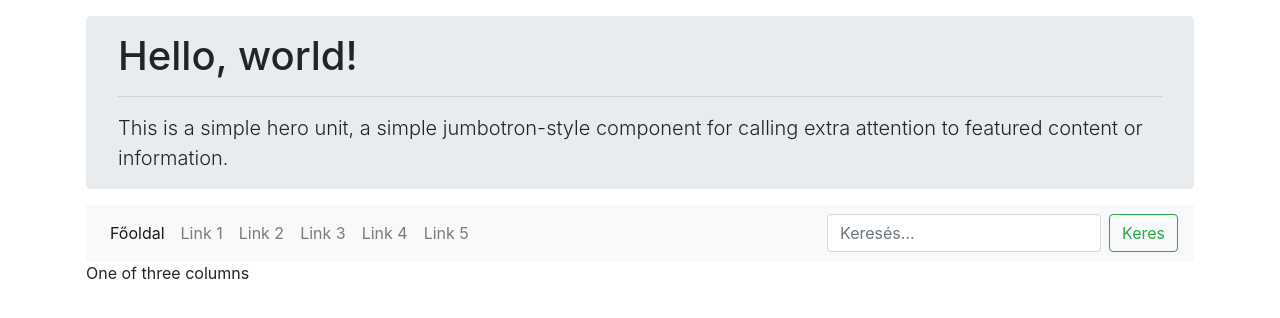
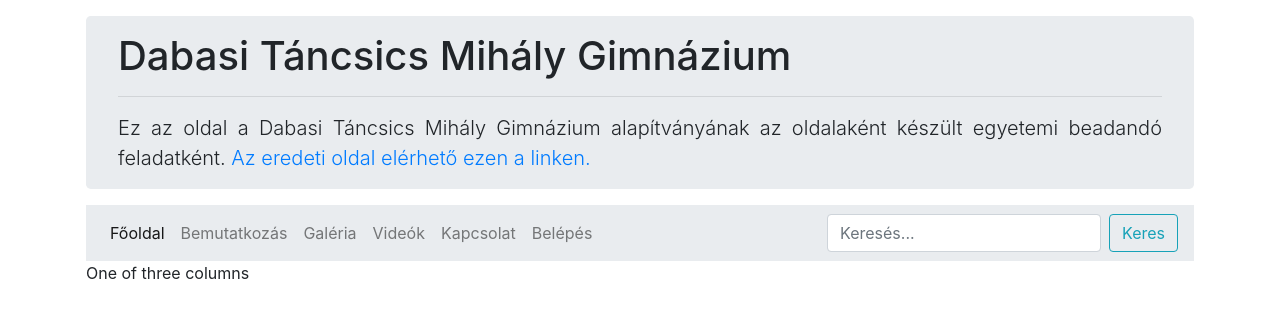
Before and after one commit to kovacsguido/webprog1, a PHP site: page / in a window 1280 px wide. Shown: the top 318 px of the page. Run offline with PHP 8.4, Linux system fonts and the light colour scheme.

Commit message:
Improved the menu and the main template

```diff
--- a/includes/config.inc.php
+++ b/includes/config.inc.php
@@ -1,19 +1,17 @@
 <?php
 
-$windowTitle = [
-    'text' => 'Mini honlap Kft.',
-];
+$windowTitle = 'Dabasi Táncsics Mihály Gimnázium';
 
 $headDetails = [
     'imgSource' => 'logo.png',
     'imgAlt'    => 'logo',
     'title'     => 'Mini honlap',
-    'slogan'    => ''
+    'slogan'    => 'Ez az oldal a Dabasi Táncsics Mihály Gimnázium alapítványának az oldalaként készült egyetemi beadandó feladatként. <a href="http://www.dagim.hu/" target="_blank">Az eredeti oldal elérhető ezen a linken.</a>'
 ];
 
 $footerDetails = [
     'copyright' => 'Copyright ' . date("Y") . '.',
-    'company'   => 'Mini honlap Kft.'
+    'company'   => 'Dabasi Táncsics Mihály Gimnázium'
 ];
 
 $pages = [
@@ -36,6 +34,10 @@
     'videos'     => [
         'file'  => 'videos',
         'title' => 'Videók'
+    ],
+    'login'     => [
+        'file'  => 'login',
+        'title' => 'Belépés'
     ]
 ];
 
--- a/templates/index.tpl.php
+++ b/templates/index.tpl.php
@@ -9,12 +9,13 @@
     <link rel="stylesheet" href="https://stackpath.bootstrapcdn.com/bootstrap/4.3.1/css/bootstrap.min.css"
           integrity="sha384-ggOyR0iXCbMQv3Xipma34MD+dH/1fQ784/j6cY/iJTQUOhcWr7x9JvoRxT2MZw1T" crossorigin="anonymous">
 
-    <title>Hello, world!</title>
+    <title><?php echo $windowTitle; ?></title>
     <style>
         .main.container {padding: 1rem;}
         .head .jumbotron {margin-bottom: 1rem; padding: 1rem 2rem;}
         .head .jumbotron hr.my-4 {margin-top: 1rem !important; margin-bottom: 1rem !important;}
-        .head .jumbotron p {margin-bottom: 0;}
+        .head .jumbotron p {margin-bottom: 0; text-align: justify;}
+        .navbar.bg-light {background-color: #e9ecef !important;}
     </style>
 </head>
 <body>
@@ -23,9 +24,9 @@
     <div class="head row">
         <div class="col-sm">
             <div class="jumbotron">
-                <h1 class="display-5">Hello, world!</h1>
+                <h1 class="display-5"><?php echo $windowTitle; ?></h1>
                 <hr class="my-4">
-                <p class="lead">This is a simple hero unit, a simple jumbotron-style component for calling extra attention to featured content or information.</p>
+                <p class="lead"><?php echo $headDetails['slogan']; ?></p>
             </div>
         </div>
     </div>
@@ -42,24 +43,24 @@
                             <a class="nav-link" href="/">Főoldal</a>
                         </li>
                         <li class="nav-item">
-                            <a class="nav-link" href="#">Link 1</a>
+                            <a class="nav-link" href="/?page=about-us"><?php echo $pages['about-us']['title']; ?></a>
                         </li>
                         <li class="nav-item">
-                            <a class="nav-link" href="#">Link 2</a>
+                            <a class="nav-link" href="/?page=gallery"><?php echo $pages['gallery']['title']; ?></a>
                         </li>
                         <li class="nav-item">
-                            <a class="nav-link" href="#">Link 3</a>
+                            <a class="nav-link" href="/?page=videos"><?php echo $pages['videos']['title']; ?></a>
                         </li>
                         <li class="nav-item">
-                            <a class="nav-link" href="#">Link 4</a>
+                            <a class="nav-link" href="/?page=contact"><?php echo $pages['contact']['title']; ?></a>
                         </li>
                         <li class="nav-item">
-                            <a class="nav-link" href="#">Link 5</a>
+                            <a class="nav-link" href="/?page=login"><?php echo $pages['login']['title']; ?></a>
                         </li>
                     </ul>
                     <form class="form-inline my-2 my-lg-0">
                         <input class="form-control mr-sm-2" type="search" placeholder="Keresés..." aria-label="Search">
-                        <button class="btn btn-outline-success my-2 my-sm-0" type="submit">Keres</button>
+                        <button class="btn btn-outline-info my-2 my-sm-0" type="submit">Keres</button>
                     </form>
                 </div>
             </nav>
```
